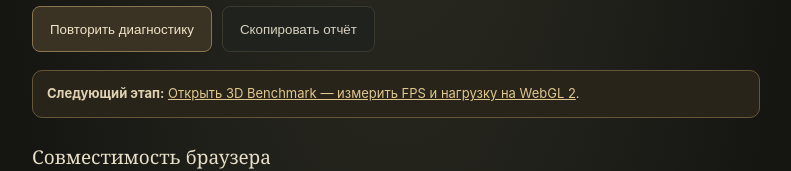
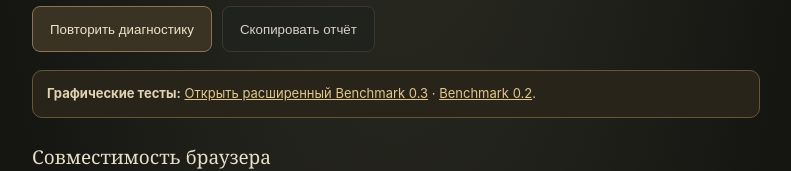
Before and after one commit to holocauxxt-cell/witcher-web-port, a plain HTML site: page index.html in a window 1280 px wide. Shown: the part 325-496 px from the top of the page, without its empty margins (244-1035 px from the left). Drawn offline with Linux system fonts and the light colour scheme.

Commit message:
Link expanded WebGL benchmark 0.3

```diff
--- a/index.html
+++ b/index.html
@@ -34,7 +34,7 @@ footer{margin-top:24px;color:#77796e;font-size:11px}
 <header><div class="kicker">Independent compatibility test · build 0.1</div><h1>WITCHER WEB PORT</h1><div class="sub">Диагностика браузерной среды iPhone. Проверяем возможности Safari до разработки слоя совместимости.</div></header>
 <div class="notice"><strong>Важно.</strong> Эта страница не запускает The Witcher 3 и не содержит её игровых файлов. Она измеряет доступные браузеру функции. Результаты сами по себе не доказывают, что REDengine 3 можно запустить в Safari.</div>
 <div class="actions"><button id="run">Запустить диагностику</button><button class="secondary" id="copy">Скопировать отчёт</button></div>
-<div class="notice"><strong>Следующий этап:</strong> <a href="./benchmark.html" style="color:#e0c78e">Открыть 3D Benchmark — измерить FPS и нагрузку на WebGL 2</a>.</div>
+<div class="notice"><strong>Графические тесты:</strong> <a href="./benchmark-03.html" style="color:#e0c78e">Открыть расширенный Benchmark 0.3</a> · <a href="./benchmark.html" style="color:#e0c78e">Benchmark 0.2</a>.</div>
 <h2>Совместимость браузера</h2><section class="grid" id="results" aria-live="polite"></section>
 <h2>Сведения об устройстве</h2><div class="report" id="device">Нажми «Запустить диагностику».</div>
 <h2>Технический отчёт</h2><div class="report" id="report">Ожидание проверки…</div>
```
